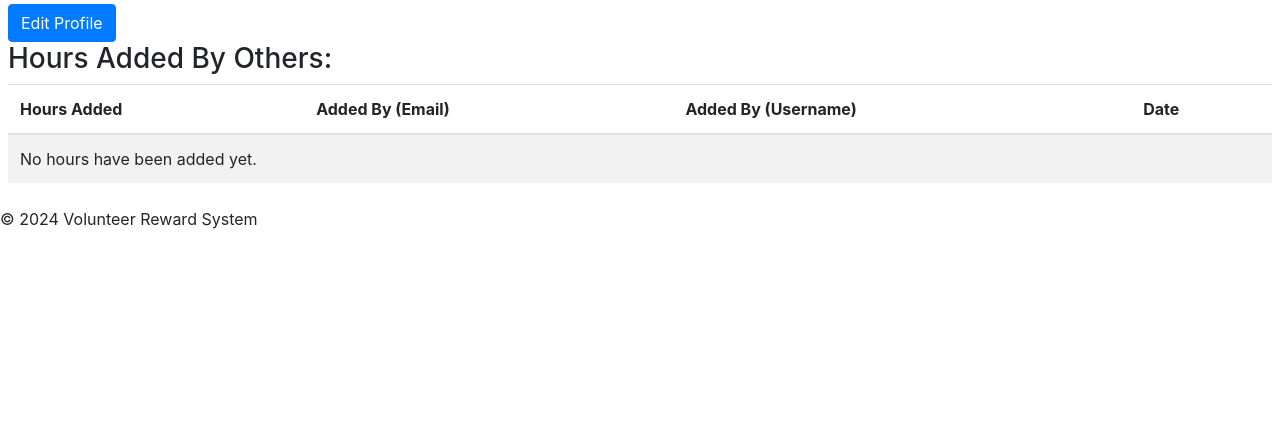
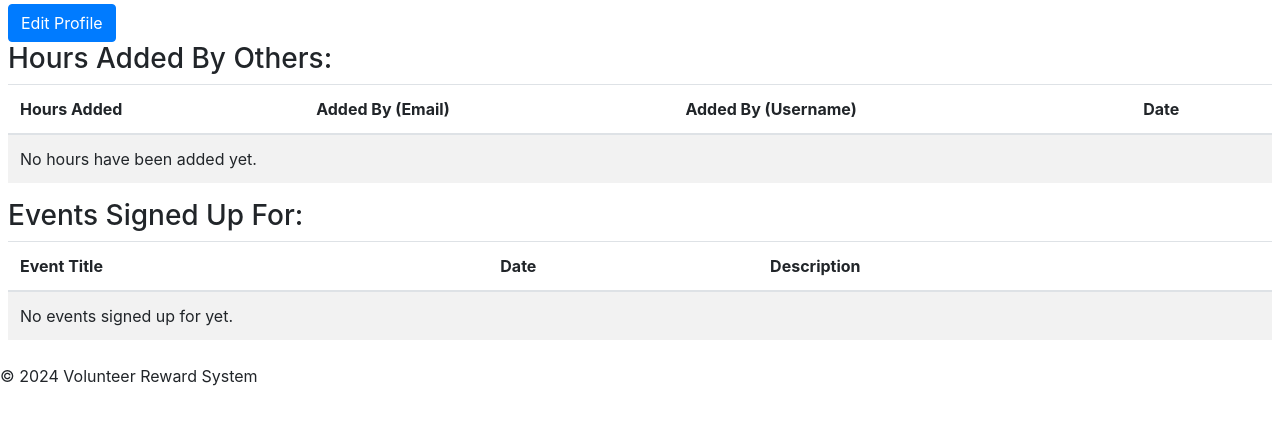
Before and after one commit to brown-eric/volunteer-recognition-system, a Flask app: a page that uses templates/user.html in a window 1280 px wide. Shown: the part 252-677 px from the top of the page. Run offline with Flask 3, Linux system fonts and the light colour scheme; the visitor is signed in with stand-in values (Sample User, id 1); data comes from the database, SQL or seed files in the repository; data that the repository does not hold is empty; some libraries are stand-ins or nearby versions.

Commit message:
profile section reflects signing up for event

```diff
--- a/templates/user.html
+++ b/templates/user.html
@@ -39,5 +39,28 @@
                 {% endfor %}
             </tbody>
         </table>
+<h3>Events Signed Up For:</h3>
+<table class="table table-striped">
+    <thead>
+        <tr>
+            <th>Event Title</th>
+            <th>Date</th>
+            <th>Description</th>
+        </tr>
+    </thead>
+    <tbody>
+        {% for event in user.events %}
+            <tr>
+                <td>{{ event.title }}</td>
+                <td>{{ event.date.strftime('%Y-%m-%d') }}</td>
+                <td>{{ event.description }}</td>
+            </tr>
+        {% else %}
+            <tr>
+                <td colspan="3">No events signed up for yet.</td>
+            </tr>
+        {% endfor %}
+    </tbody>
+</table>
     {% endif %}
 {% endblock %}
```
